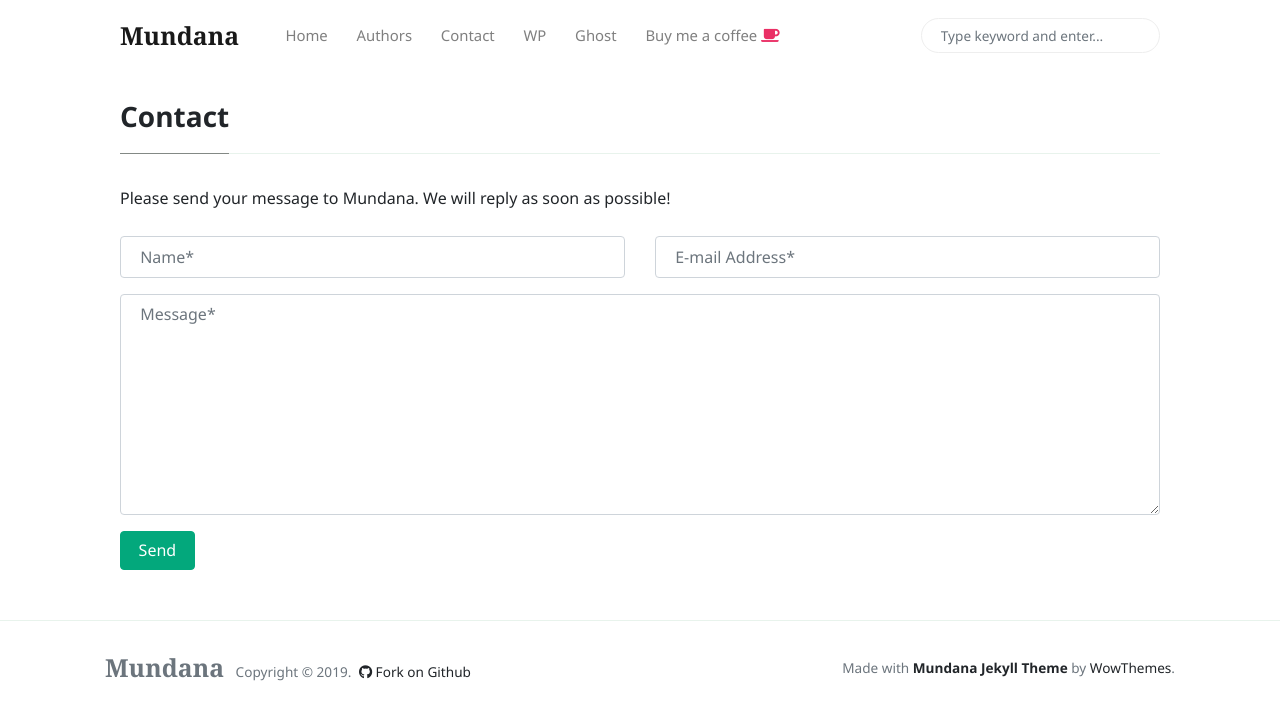
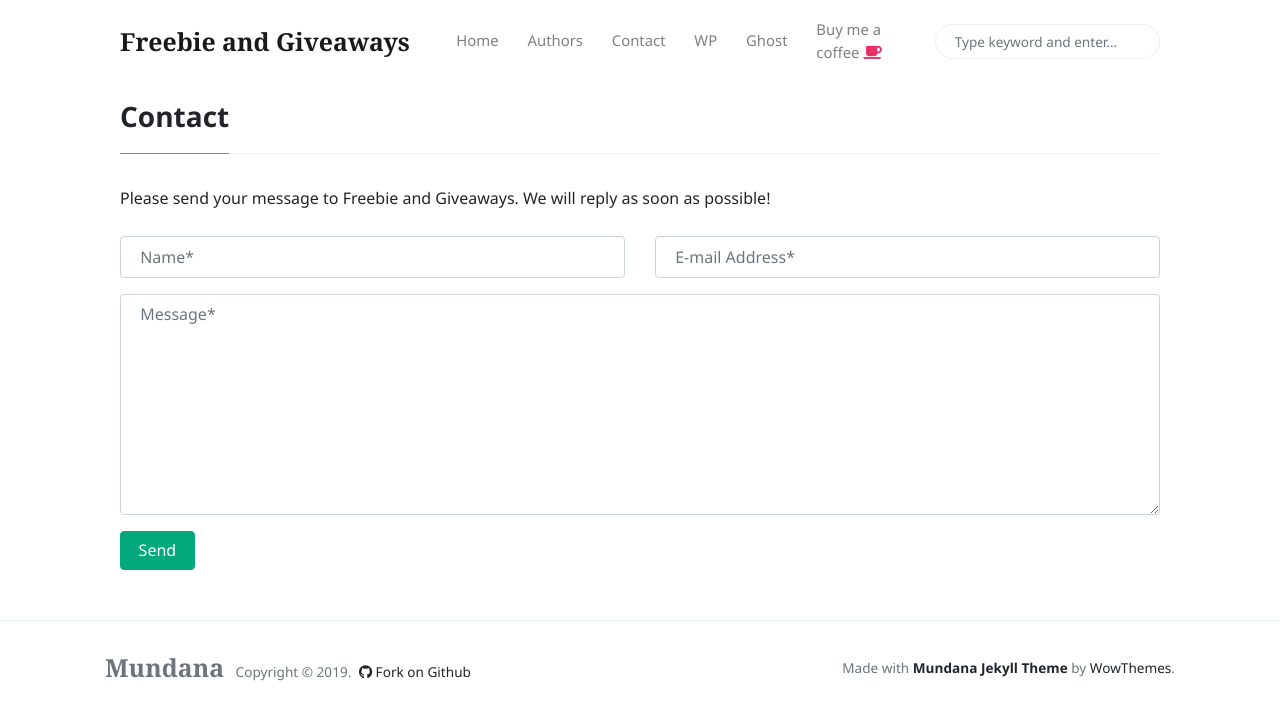
Before and after one commit to freebie-giveaways/freebie-giveaways.github.io, a Jekyll site: the page built from _pages/contact.md, in a window 1280 px wide. Shown: the top 720 px of the page. Built offline with Jekyll 4.4.1, drawn with Linux system fonts in a browser that asks for light colours; nearby versions of some CDN libraries; some of the changed lines change nothing that is shown.

Commit message:
Update _config.yml

```diff
--- a/_config.yml
+++ b/_config.yml
@@ -1,6 +1,6 @@
 # Site
-name: 'Mundana'
-description: 'Mundana is a free Jekyll theme for awesome people like you, Medium like.'
+name: 'Freebie and Giveaways'
+description: 'Find the free stuff list of themes, templates, vectors, plugins, software, images, videos those are freebies and giveaways.'
 logo: 'assets/images/logo.png'
 favicon: 'assets/images/favicon.ico'
 baseurl: ''
@@ -17,6 +17,14 @@ plugins:
   - jekyll-sitemap
   - jekyll-paginate
   - jekyll-seo-tag
+
+jekyll_admin:
+  hidden_links:
+    - posts
+    - pages
+    - staticfiles
+    - datafiles
+    - configuration
 
 authors:
     sal:
```
